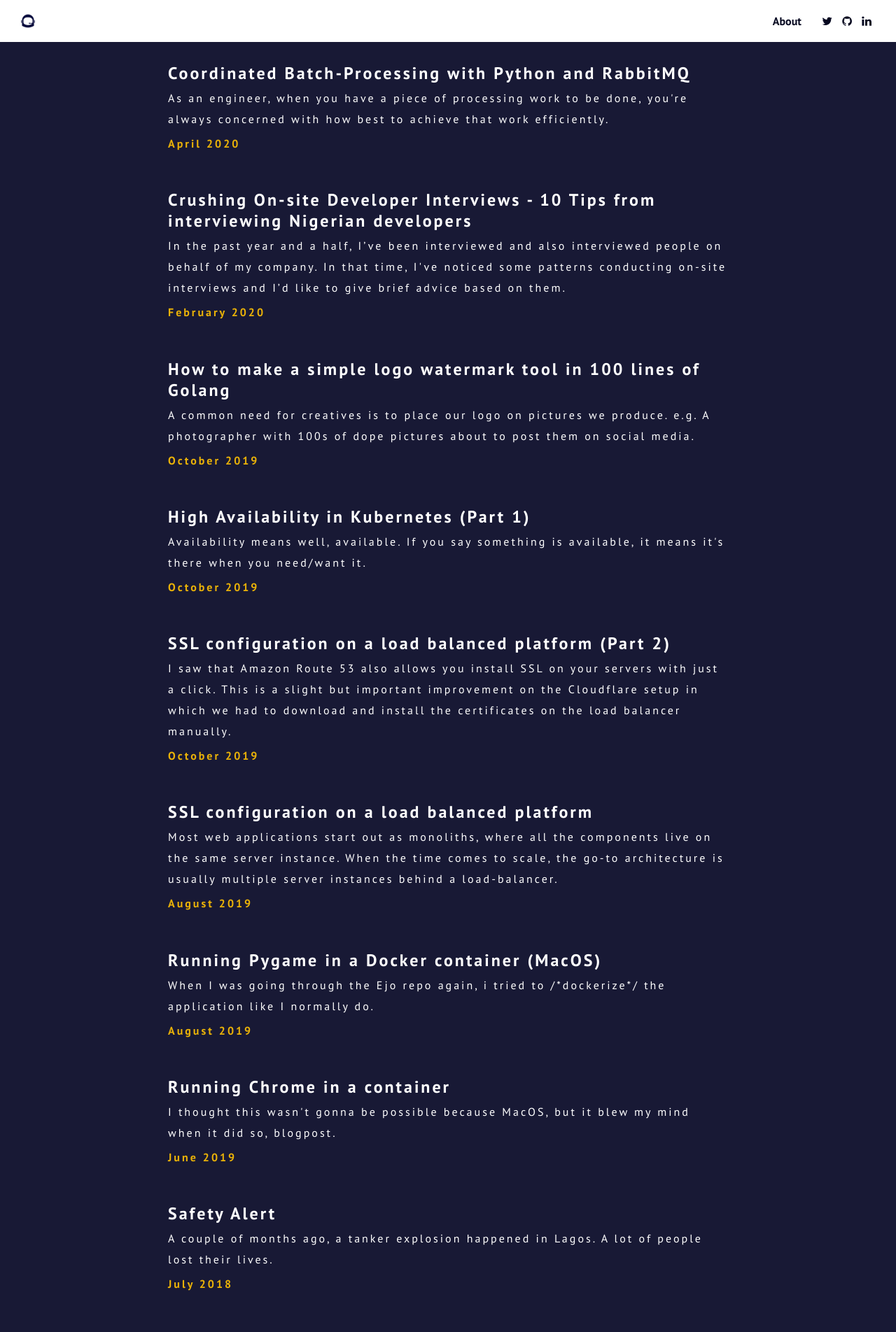
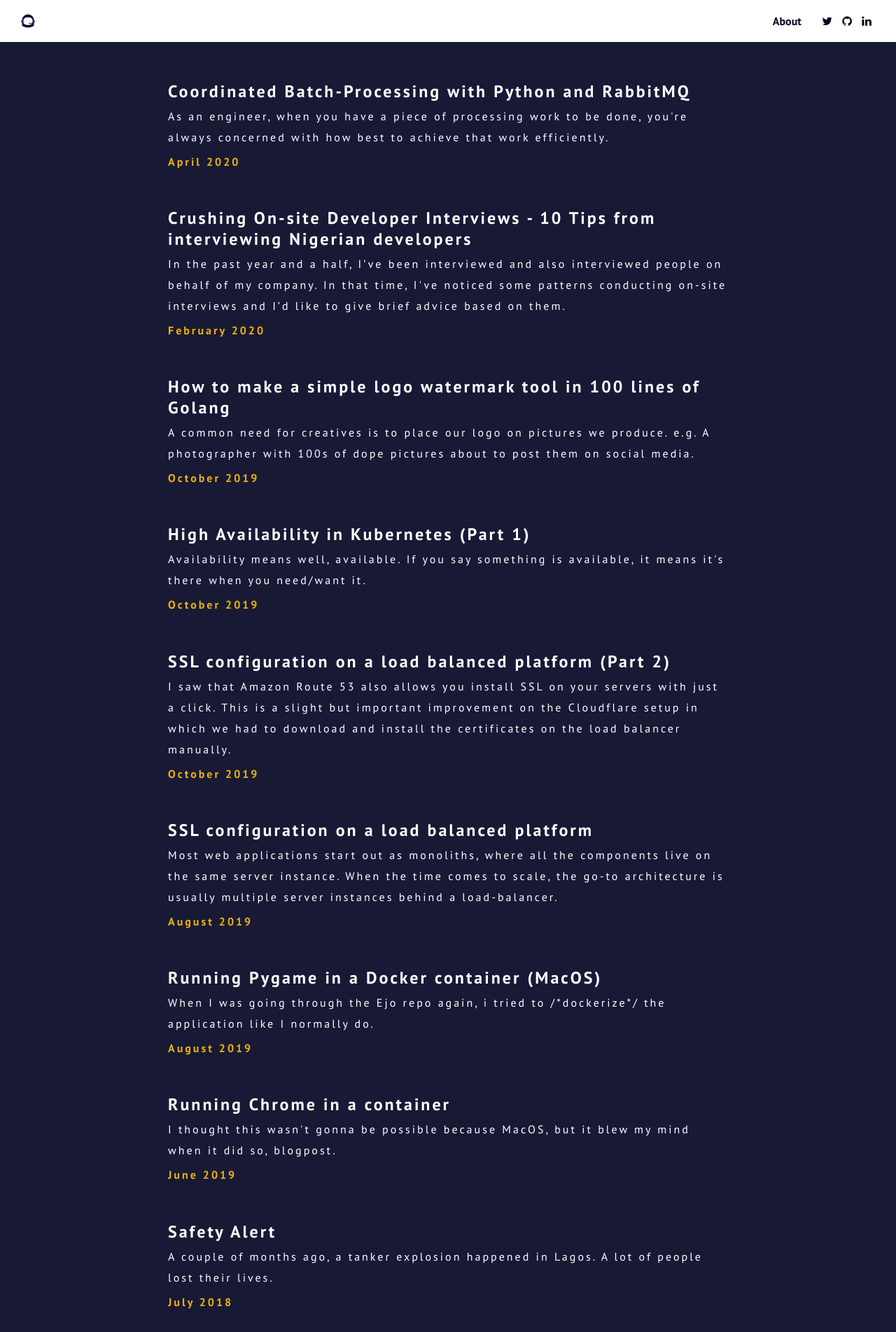
Before and after one commit to OpeOnikute/opeonikute.github.io, a Jekyll site: the page built from index.html, in a window 1280 px wide. Shown: the top 1904 px of the page at 70% size. Built offline with Jekyll 4.4.1, drawn with Linux system fonts in a browser that asks for light colours.

Commit message:
fix margin for blog list

```diff
--- a/css/style.css
+++ b/css/style.css
@@ -94,7 +94,7 @@ main.blog {
 }
 
 main.blog-list {
-  margin: auto;
+  margin: 2vw auto;
   justify-content: flex-start;
 }
 
```
